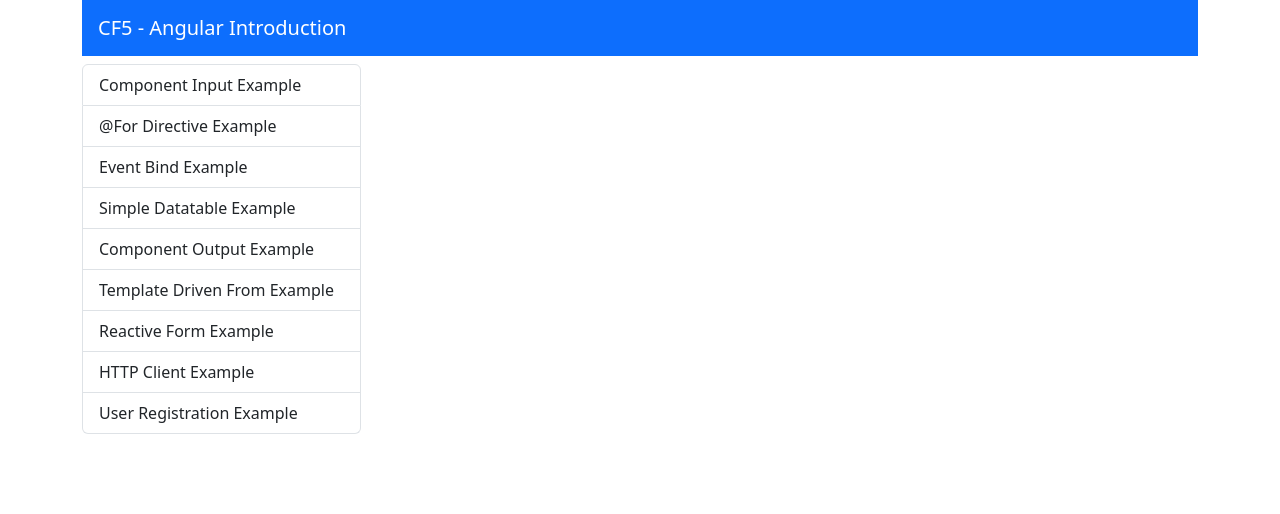
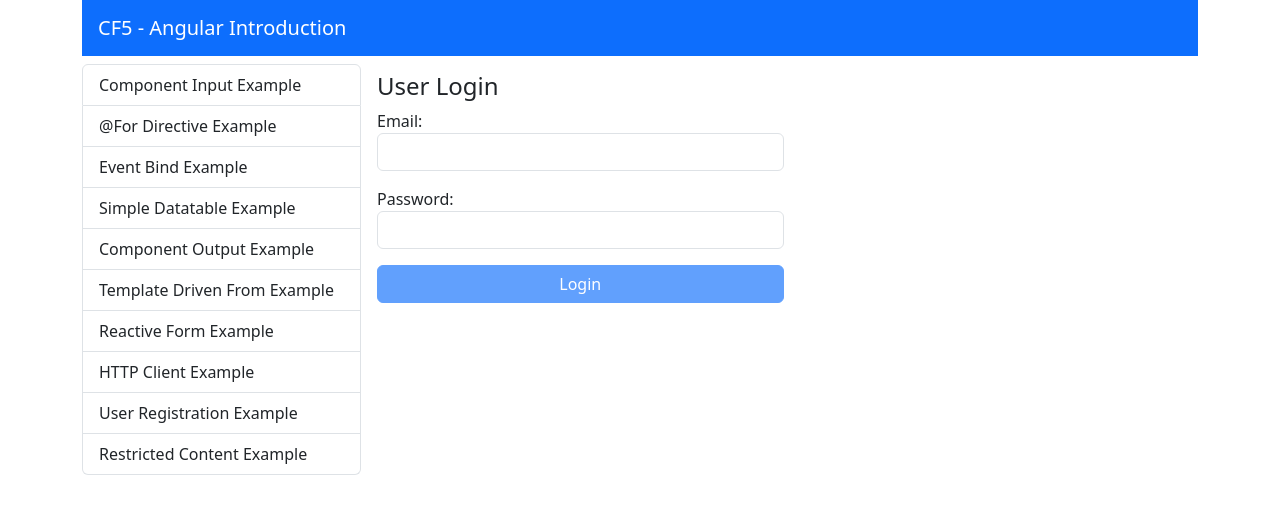
Before and after one commit to D1MK4L/Angular-Introduction, an Angular app: page /login in a window 1280 px wide. Before the commit this address led to /. Shown: the top 514 px of the page. Built offline with nearby package versions, Linux system fonts and the light colour scheme.

Commit message:
user login primer

```diff
--- a/package.json
+++ b/package.json
@@ -22,6 +22,7 @@
     "@angular/platform-browser-dynamic": "^17.3.0",
     "@angular/router": "^17.3.0",
     "bootstrap": "^5.3.3",
+    "jwt-decode": "^4.0.0",
     "lodash-es": "^4.17.21",
     "rxjs": "~7.8.0",
     "tslib": "^2.3.0",
--- a/src/app/app.routes.ts
+++ b/src/app/app.routes.ts
@@ -9,6 +9,9 @@
 import { ReactiveFormExampleComponent } from './components/reactive-form-example/reactive-form-example.component';
 import { HttpClientExampleComponent } from './components/http-client-example/http-client-example.component';
 import { UserRegistrationComponent } from './components/user-registration/user-registration.component';
+import { RestrictedContentExampleComponent } from './components/restricted-content-example/restricted-content-example.component';
+import { authGuard } from './shared/guards/auth.guard';
+import { UserLoginComponent } from './components/user-login/user-login.component';
 
 export const routes: Routes = [
     {
@@ -19,13 +22,19 @@
         path: 'for-directive-example',
         component: ForDirectiveExampleComponent,
       },
-      { path: 'event-bind-example', component: EventBindExampleComponent },
+      { path: 'event-bind-example',
+      component: EventBindExampleComponent },
       { path: 'simple-datatable-example', component: SimpleDatatableExampleComponent},
       { path: 'component-output-example', component: ComponentOutputExampleComponent},
       { path: 'template-driven-form-example', component:
         TemplateDrivenFormExampleComponent},
       { path: 'reactive-form-example', component: ReactiveFormExampleComponent},
-      {path: 'http-client-example', component: HttpClientExampleComponent},
+      {path: 'http-client-example',
+      component: HttpClientExampleComponent},
       { path: 'user-registration-example', component: UserRegistrationComponent},
+      { path: 'restricted-content-example', component: RestrictedContentExampleComponent,
+      canActivate: [authGuard],
+      },
+      {path: 'login', component: UserLoginComponent},
       { path: '', component: WelcomeComponent },
     ];
--- a/src/app/components/list-group-menu/list-group-menu.component.ts
+++ b/src/app/components/list-group-menu/list-group-menu.component.ts
@@ -35,5 +35,9 @@
       text: 'User Registration Example',
       routerLink: 'user-registration-example'
     },
+    {
+      text: 'Restricted Content Example',
+      routerLink: 'restricted-content-example'
+    }
   ];
 }
--- /dev/null
+++ b/src/app/components/restricted-content-example/restricted-content-example.component.html
@@ -0,0 +1,20 @@
+<h4>🔒 Restricted Content 🔒</h4>
+
+<p class="text-wrap">
+  Sorry, but the secret codes for launching a missile attack are classified
+  information. However, we can share the secret code for making the perfect cup
+  of tea:
+</p>
+<pre>
+    1. Boil water to exactly 100°C.
+    2. Steep one tea bag for precisely 3 minutes.
+    3. Add 2 teaspoons of sugar and a splash of milk.
+    4. Stir clockwise 10 times.
+    5. Enjoy while it's hot!
+</pre
+>
+
+<span class="alert alert-danger">
+<strong>Warning:</strong> Unauthorized access to this content is strictly
+  prohibited! Handle with care! 😉
+</span>
--- /dev/null
+++ b/src/app/components/user-login/user-login.component.html
@@ -0,0 +1,20 @@
+<h4>User Login</h4>
+<form [formGroup]="form"
+(ngSubmit)="onSubmit()"
+class="d-flex flex-column gap-3 w-50">
+
+<div class="form-group">
+    <label for="email">Email: </label>
+    <input type="text" id="email" class="form-control" formControlName="email"/>
+</div>
+<div class="form-group">
+    <label for="password">Password: </label>
+    <input type="text" id="password" class="form-control" formControlName="password"/>
+</div>
+<button type="Submit" class="btn btn-primary" [disabled]="!form.valid">Login</button>
+@if(invalidLogin) {
+    <div class="alert alert-danger"><strong>Error: </strong>
+        Invalid email or password
+    </div>
+}
+</form>
--- /dev/null
+++ b/src/app/components/user-login/user-login.component.ts
@@ -0,0 +1,47 @@
+import { Component, inject } from '@angular/core';
+import { FormControl, FormGroup, ReactiveFormsModule, Validators } from '@angular/forms';
+import { Router } from '@angular/router';
+import { jwtDecode } from 'jwt-decode';
+import { Credentials, LoggedInUser } from 'src/app/shared/interfaces/user';
+import { UserService } from 'src/app/shared/services/user.service';
+
+@Component({
+  selector: 'app-user-login',
+  standalone: true,
+  imports: [
+    ReactiveFormsModule
+  ],
+  templateUrl: './user-login.component.html',
+  styleUrl: './user-login.component.css'
+})
+export class UserLoginComponent {
+  userService = inject(UserService);
+  router = inject(Router);
+  invalidLogin = false;
+
+  form = new FormGroup ({
+    email: new FormControl('', [Validators.required, Validators.email]),
+    password: new FormControl('', Validators.required),
+  });
+
+  onSubmit() {
+    const credentials = this.form.value as Credentials
+    this.userService.loginUser(credentials).subscribe({
+      next: (response) => {
+        const access_token = response.access_token;
+        localStorage.setItem('access_token', access_token);
+        const decodedTokenSubject = jwtDecode(access_token).sub as unknown as LoggedInUser;
+        this.userService.user.set({
+          fullname: decodedTokenSubject.fullname,
+          email: decodedTokenSubject.email,
+        });
+
+        this.router.navigate(['restricted-content-example'])
+      },
+      error: (response) => {
+        console.error('Login Error', response);
+        this.invalidLogin = true;
+      },
+    })
+  }
+}
--- /dev/null
+++ b/src/app/shared/guards/auth.guard.ts
@@ -0,0 +1,12 @@
+import { CanActivateFn, Router } from '@angular/router';
+import { UserService } from '../services/user.service';
+import { inject } from '@angular/core';
+
+export const authGuard: CanActivateFn = (route, state) => {
+  const userService = inject(UserService);
+  const router = inject(Router);
+  if(userService.user()) {
+  return true;
+  }
+  return router.navigate(['login']);
+};
--- a/src/app/shared/services/user.service.ts
+++ b/src/app/shared/services/user.service.ts
@@ -1,7 +1,7 @@
 import { HttpClient } from '@angular/common/http';
-import { Injectable, inject } from '@angular/core';
+import { Injectable, effect, inject, signal } from '@angular/core';
 import { environment } from 'src/environments/environment';
-import { User } from '../interfaces/user';
+import { Credentials, LoggedInUser, User } from '../interfaces/user';
 
 const API_URL = `${environment.apiURL}/user`;
 
@@ -11,6 +11,21 @@
 export class UserService {
   http: HttpClient = inject(HttpClient);
 
+  user = signal<LoggedInUser | null>(null);
+
+  constructor() {
+    effect(()=>{
+      if (this.user()) {
+        console.log('User logged in', this.user().fullname);
+      }else {
+        console.log('User not logged in');
+      }
+    });
+  }
+
+1
+
+
   registerUser(user: User) {
     return this.http.post<{ msg: string }>(`${API_URL}/register`, user);
   }
@@ -18,4 +33,10 @@
   check_duplicate_email(email: string) {
     return this.http.get<{ msg: string }>(`${API_URL}/check_dublicate_email/${email}`,);
   }
+
+  loginUser(credentials: Credentials) {
+    return this.http.post<{ access_token: string }>(`${API_URL}/login`, credentials)
+  }
+
+
 }
```
Also changed, not shown: src/app/components/restricted-content-example/restricted-content-example.component.ts (added, +12 -0 lines), src/app/shared/interfaces/user.ts (+10 -0 lines), src/app/components/restricted-content-example/restricted-content-example.component.css (added), src/app/components/user-login/user-login.component.css (added), 1 other file (tests, documents, lock files or other folders).
